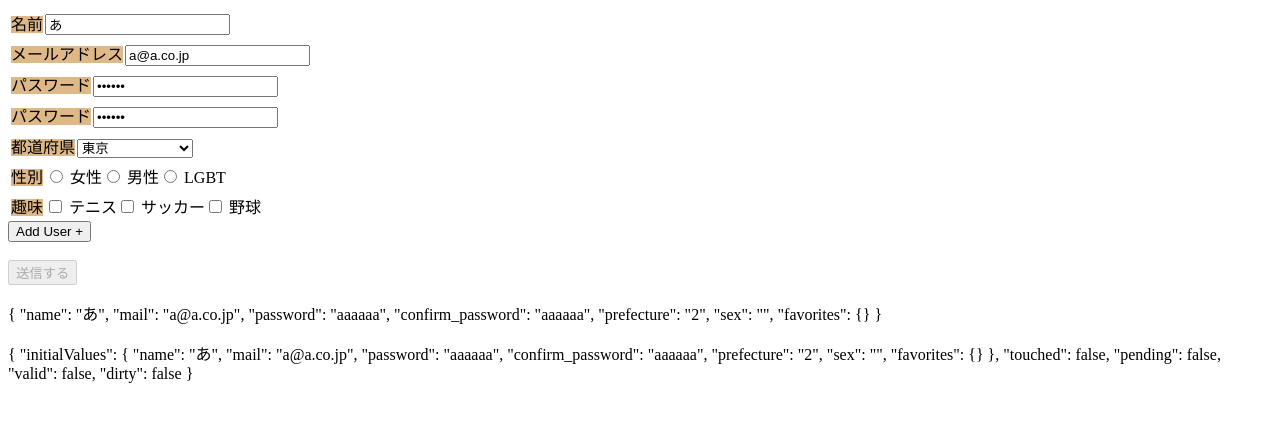
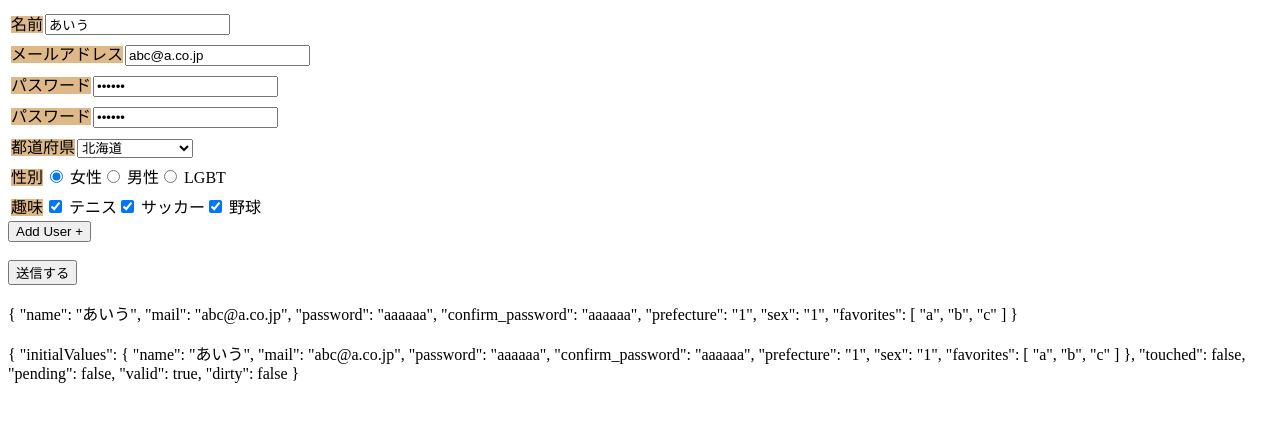
Before and after one commit to afurosan/vue-validation-form, a Vue app: page / in a window 1280 px wide. Shown: the top 422 px of the page. Built offline with nearby package versions, Linux system fonts and the light colour scheme.

Commit message:
Yamane 変更分

```diff
--- a/src/components/atoms/CustomCheckBox.vue
+++ b/src/components/atoms/CustomCheckBox.vue
@@ -1,17 +1,16 @@
 <template>
   <base-controls v-bind="$attrs">
     <template #control>
-      <div class="item" v-for="option in options" :key="option.id">
-        <Field
-          :name="`${selectAttribute.name}.${option.id}`"
-          :type="selectAttribute.type"
-          :value="true"
-        />
-        {{ option.name }}
+      <div class="item" v-for="{ id, name } in options" :key="id">
+        <label>
+          <input
+            type="checkbox"
+            :name="`${selectAttribute.name}.${id}`"
+            :value="id"
+            v-model="selectedValue"/>
+          {{ name }}
+        </label>
       </div>
-      <!-- <p class="help-message" v-show="errorMessage">
-        {{ errorMessage }}
-      </p> -->
       <!-- <p>{{ meta }}</p> -->
     </template>
   </base-controls>
@@ -19,25 +18,39 @@
 
 <script lang="ts">
 import { defineComponent, computed } from "vue";
-import { Field, useField } from "vee-validate";
+import { useField } from "vee-validate";
 import BaseControls from "@/components/atoms/BaseControls.vue";
 
 export default defineComponent({
   name: "CustomCheckBox",
   inheritAttrs: false,
-  components: { BaseControls, Field },
+  components: { BaseControls },
   props: {
     options: { type: Array, require: true },
   },
   setup(p, c) {
+
     //  子コンポーネントへ渡すHTMLのAttributes
     const selectAttribute = computed(() => {
       let { name, type } = c.attrs;
       return { name, type };
     });
 
+    const {
+      value: selectedValue,
+      errorMessage,
+      handleChange,
+      meta,
+    } = useField(String(c.attrs.name), undefined, {
+      initialValue: c.attrs.initialValues,
+    });
+
     return {
+      selectedValue,
       selectAttribute,
+      errorMessage,
+      handleChange,
+      meta,
     };
   },
 });
--- a/src/components/atoms/CustomRadio.vue
+++ b/src/components/atoms/CustomRadio.vue
@@ -2,12 +2,14 @@
   <base-controls v-bind="$attrs" :error-msg="errorMessage">
     <template #control>
       <div class="item" v-for="option in options" :key="option.id">
-        <input
-          :value="option.id"
-          @change="handleChange"
-          v-bind="selectAttribute"
-        />
-        {{ option.name }}
+        <label>
+          <input
+            type="radio"
+            :name="`${selectAttribute.name}.${option.id}`"
+            :value="option.id"
+            v-model="selectedValue"/>
+          {{ option.name }}
+        </label>
       </div>
       <!-- <p>{{ meta }}</p> -->
     </template>
@@ -27,14 +29,17 @@ export default defineComponent({
     options: { type: Array, require: true },
   },
   setup(p, c) {
+
     //  子コンポーネントへ渡すHTMLのAttributes
     const selectAttribute = computed(() => {
       let { name, type } = c.attrs;
       return { name, type };
     });
 
+    console.log('ini', c.attrs.initialValue)
+
     const {
-      value: selectedValue = c.attrs.initialValue,
+      value: selectedValue,
       errorMessage,
       handleChange,
       meta,
--- a/src/components/classes/CustomControl.ts
+++ b/src/components/classes/CustomControl.ts
@@ -1,11 +1,15 @@
+import {string} from "yup";
+
 type inputType = "" | "text" | "password" | "email" | "radio" | "checkbox";
 
+//initialValues?: string[]; 追加
 export interface ControlAttribute {
   name?: string;
   type?: inputType;
   label?: string;
   placeholder?: string;
   initialValue?: string;
+  initialValues?: string[];
 }
 
 // export class CustomControls {
@@ -26,6 +30,8 @@ export interface ControlAttribute {
 //   }
 // }
 
+
+// private _initialValues: string[]; 追加
 export class CustomControl {
   private _attributes: ControlAttribute;
   private _name: string;
@@ -33,7 +39,9 @@ export class CustomControl {
   private _label: string;
   private _placeholder: string;
   private _initialValue: string;
+  private _initialValues: string[];
 
+  //this._initialValues = ca.initialValues || []; 追加
   constructor(ca: ControlAttribute) {
     this._attributes = {};
     this._name = ca.name || "";
@@ -41,7 +49,10 @@ export class CustomControl {
     this._label = ca.label || "";
     this._placeholder = ca.placeholder || "";
     this._initialValue = ca.initialValue || "";
+    this._initialValues = ca.initialValues || [];
   }
+
+  //this._initialValue2 = ca.initialValue2 || false;
 
   get name(): string {
     return this._name;
@@ -74,6 +85,22 @@ export class CustomControl {
     this._initialValue = v;
   }
 
+  // 追加
+  get initialValues(): string[] {
+    return this._initialValues;
+  }
+  set initialValues(v: string[]) {
+    this._initialValues = v;
+  }
+
+ /* get initialValue2(): boolean {
+    return this._initialValue2;
+  }
+  set initialValue2(v: boolean) {
+    this._initialValue2 = v;
+  }*/
+
+ //initialValues: this._initialValues, 追加
   get attributes(): ControlAttribute {
     this._attributes = {
       name: this._name,
@@ -81,6 +108,7 @@ export class CustomControl {
       label: this._label,
       placeholder: this._placeholder,
       initialValue: this._initialValue,
+      initialValues: this._initialValues,
     };
     return this._attributes;
   }
--- a/src/components/templates/FormValidate.vue
+++ b/src/components/templates/FormValidate.vue
@@ -4,6 +4,8 @@
       @submit="onSubmitClick"
       :validation-schema="schema"
       v-slot="{ values }"
+      v-model="values.favorites"
+       v-model="values.sex"
     > -->
     <custom-input v-bind="ccArray.name.attributes" />
     <custom-input v-bind="ccArray.mail.attributes" />
@@ -13,11 +15,22 @@
       :options="prefecture"
       v-bind="ccArray.prefecture.attributes"
     />
-    <custom-radio :options="sex" v-bind="ccArray.sex.attributes" />
-    <custom-check-box
+    <!-- v-model="values.sex" を追加> -->
+    <custom-radio :options="sex" v-bind="ccArray.sex.attributes" v-model="values.sex"/>
+
+<!--    <custom-check-box
       :options="favorites"
       v-bind="ccArray.favorites.attributes"
+      v-model="values.favorites"
+    />-->
+
+    <!-- v-model="values.favorites" を追加 , boxesに変更> -->
+    <custom-check-box
+        :options="favorites"
+        v-bind="ccArray.favorites.attributes"
+        v-model="values.favorites"
     />
+
     <fieldset
       class="InputGroup"
       v-for="(field, idx) in fields"
@@ -39,6 +52,7 @@
     <button type="button" @click="push({ useremail: '', username: '' })">
       Add User +</button
     ><br /><br />
+
     <custom-button type="submit" :disabled="!meta.valid"
       >送信する</custom-button
     >
@@ -49,7 +63,7 @@
 </template>
 
 <script lang="ts">
-import { defineComponent, ref } from "vue";
+import {defineComponent, ref, vModelCheckbox} from "vue";
 import {
   // Form,
   useForm,
@@ -69,17 +83,23 @@ import CustomSelect from "@/components/atoms/CustomSelect.vue";
 import CustomRadio from "@/components/atoms/CustomRadio.vue";
 import CustomCheckBox from "@/components/atoms/CustomCheckBox.vue";
 import CustomButton from "@/components/atoms/CustomButton.vue";
+//import CustomCheckBoxAdd from "@/components/atoms/CustomCheckBoxAdd.vue";
+//import {boolean} from "yup";
+//import CustomCheckBoxes from "@/components/atoms/CustomCheckBoxesAdd.vue";
 //import { Member } from "@/Member";
 
 export default defineComponent({
   name: "FormValidate",
   components: {
+    //CustomCheckBoxes,
     // Form,
     CustomInput,
     CustomButton,
     CustomSelect,
     CustomRadio,
     CustomCheckBox,
+    //CustomCheckBoxAdd,
+    //CustomCheckBoxes,
     ErrorMessage,
     Field,
   },
@@ -91,7 +111,7 @@ export default defineComponent({
       type: "text",
       label: "名前",
       placeholder: "名前を入力します",
-      initialValue: "あ",
+      initialValue: "あいう",
     };
     const cName = new CustomControl(ca);
 
@@ -99,8 +119,8 @@ export default defineComponent({
       name: "mail",
       type: "email",
       label: "メールアドレス",
-      placeholder: "メールアドレスを入力します",
-      initialValue: "a@a.co.jp",
+      placeholder: "メールアドレスを入力して下さい",
+      initialValue: "abc@a.co.jp",
     };
     const cMail = new CustomControl(ca);
 
@@ -125,7 +145,7 @@ export default defineComponent({
     ca = {
       name: "prefecture",
       label: "都道府県",
-      initialValue: "2",
+      initialValue: "1",
     };
     const cPrefecture = new CustomControl(ca);
 
@@ -133,7 +153,7 @@ export default defineComponent({
       name: "sex",
       type: "radio",
       label: "性別",
-      initialValue: "",
+      initialValue:"1",
     };
     const cSex = new CustomControl(ca);
 
@@ -141,7 +161,7 @@ export default defineComponent({
       name: "favorites",
       type: "checkbox",
       label: "趣味",
-      initialValue: "",
+      initialValues: ['a','b','c'],
     };
     const cFavorites = new CustomControl(ca);
 
@@ -163,7 +183,7 @@ export default defineComponent({
         .oneOf([Yup.ref("password")]),
       prefecture: Yup.string().required(),
       sex: Yup.string().required(),
-      // favorites: Yup.array(),
+      favorites: Yup.array().min(1).required(),
       users: Yup.array().of(
         Yup.object({
           username: Yup.string().required().label("name"),
@@ -171,7 +191,6 @@ export default defineComponent({
         })
       ),
     });
-
     // //  初期値の設定
     // const initialValues = {
     //   users: [{ username: "", useremail: "" }],
@@ -194,6 +213,12 @@ export default defineComponent({
       name: string;
     }
 
+    /*interface KeyValue2 {  初回ボツ案
+      id: string;
+      name: string;
+      option: boolean;
+    }
+*/
     const prefecture: Array<KeyValue> = [
       { id: "", name: "都道府県を選択" },
       { id: "1", name: "北海道" },
@@ -202,10 +227,16 @@ export default defineComponent({
     ];
 
     const sex: Array<KeyValue> = [
-      { id: "1", name: "女性" },
-      { id: "2", name: "男性" },
-      { id: "3", name: "LGBT" },
+      { id: "1", name: "女性"},
+      { id: "2", name: "男性"},
+      { id: "3", name: "LGBT"},
     ];
+
+    /*const sex: Array<KeyValue2> = [ 初回ボツ案
+      { id: "1", name: "女性", option:true },
+      { id: "2", name: "男性", option:false},
+      { id: "3", name: "LGBT", option:false},
+    ];*/
 
     const favorites: Array<KeyValue> = [
       { id: "a", name: "テニス" },
```
